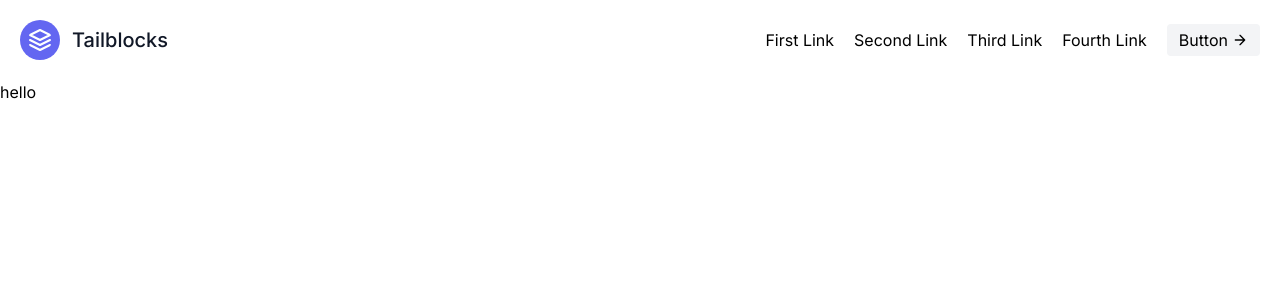
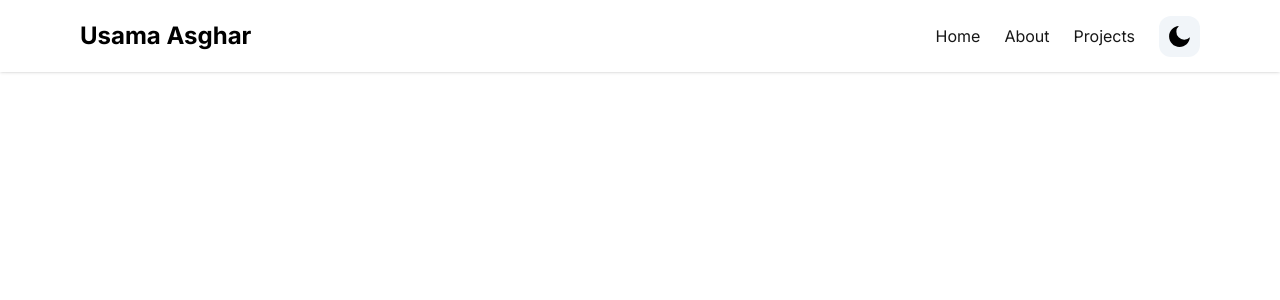
Before and after one commit to usama-asghar1/myPortfolio, a Next.js app in the folder portfolio/: page / in a window 1280 px wide. Shown: the top 300 px of the page. Built offline with nearby package versions, Linux system fonts and the light colour scheme.

Commit message:
header replaced with navbar

```diff
--- a/portfolio/package.json
+++ b/portfolio/package.json
@@ -13,9 +13,12 @@
     "eslint": "8.43.0",
     "eslint-config-next": "13.4.6",
     "next": "13.4.6",
+    "next-themes": "^0.2.1",
     "postcss": "8.4.24",
     "react": "18.2.0",
     "react-dom": "18.2.0",
+    "react-icons": "^4.10.1",
+    "react-scroll": "^1.8.9",
     "tailwindcss": "3.3.2"
   }
 }
--- a/portfolio/src/app/layout.js
+++ b/portfolio/src/app/layout.js
@@ -1,6 +1,8 @@
 import '../styles/globals.css'
 import { Inter } from 'next/font/google'
 import Header from '../components/header'
+import Navbar from '../components/navbar'
+
 
 const inter = Inter({ subsets: ['latin'] })
 
@@ -14,7 +16,8 @@
     <html lang="en">
 
       <body className={inter.className}>
-       <Header />
+       <Navbar />
+
        {children}
       </body>
     </html>
--- a/portfolio/src/app/page.js
+++ b/portfolio/src/app/page.js
@@ -1,9 +1,9 @@
-import Image from 'next/image'
+// import Image from 'next/image'
 
 export default function Home() {
   return (
    <div>
-      <h1>hello</h1>
+      <h1>hello hi</h1>
    </div>
   )
 }
--- a/portfolio/src/components/header.js
+++ b/portfolio/src/components/header.js
@@ -8,7 +8,7 @@
       <svg xmlns="http://www.w3.org/2000/svg" fill="none" stroke="currentColor" stroke-linecap="round" stroke-linejoin="round" stroke-width="2" className="w-10 h-10 text-white p-2 bg-indigo-500 rounded-full" viewBox="0 0 24 24">
         <path d="M12 2L2 7l10 5 10-5-10-5zM2 17l10 5 10-5M2 12l10 5 10-5"></path>
       </svg>
-      <span className="ml-3 text-xl">Tailblocks</span>
+      <span className="ml-3 text-xl">yo yo</span>
     </a>
     <nav className="md:ml-auto flex flex-wrap items-center text-base justify-center">
       <a className="mr-5 hover:text-gray-900">First Link</a>
--- /dev/null
+++ b/portfolio/src/components/navbar.js
@@ -0,0 +1,99 @@
+"use client" // this is a client component
+import React from "react"
+import { useState } from "react"
+import { Link } from "react-scroll";
+import { usePathname } from "next/navigation"
+import { useTheme } from "next-themes"
+import { RiMoonFill, RiSunLine } from "react-icons/ri"
+import { IoMdMenu, IoMdClose } from "react-icons/io"
+
+
+const NAV_ITEMS = [
+  {
+    label: "Home",
+    page: "home",
+  },
+  {
+    label: "About",
+    page: "about",
+  },
+  {
+    label: "Projects",
+    page: "projects",
+  },
+]
+
+export default function Navbar() {
+  const { systemTheme, theme, setTheme } = useTheme()
+  const currentTheme = theme === "system" ? systemTheme : theme
+  const pathname = usePathname()
+  const [navbar, setNavbar] = useState(false)
+  return (
+    <header className="w-full mx-auto  px-4 sm:px-20 fixed top-0 z-50 shadow bg-white dark:bg-stone-900 dark:border-b dark:border-stone-600">
+      <div className="justify-between md:items-center md:flex">
+        <div>
+          <div className="flex items-center justify-between py-3 md:py-5 md:block">
+            <Link to="home">
+              <div className="container flex items-center space-x-2">
+                <h2 className="text-2xl font-bold">Usama Asghar</h2>
+              </div>
+            </Link>
+            <div className="md:hidden">
+              <button
+                className="p-2 text-gray-700 rounded-md outline-none focus:border-gray-400 focus:border"
+                onClick={() => setNavbar(!navbar)}
+              >
+                {navbar ? <IoMdClose size={30} /> : <IoMdMenu size={30} />}
+              </button>
+            </div>
+          </div>
+        </div>
+
+        <div>
+          <div
+            className={`flex-1 justify-self-center pb-3 mt-8 md:block md:pb-0 md:mt-0 ${
+              navbar ? "block" : "hidden"
+            }`}
+          >
+            <div className="items-center justify-center space-y-8 md:flex md:space-x-6 md:space-y-0">
+              {NAV_ITEMS.map((item, idx) => {
+                return (
+                  <Link
+                    key={idx}
+                    to={item.page}
+                    className={
+                      "block lg:inline-block text-neutral-900  hover:text-neutral-500 dark:text-neutral-100"
+                    }
+                    activeClass="active"
+                    spy={true}
+                    smooth={true}
+                    offset={-100}
+                    duration={500}
+                    onClick={() => setNavbar(!navbar)}
+                  >
+                    {item.label}
+                  </Link>
+                )
+              })}
+              {currentTheme === "dark" ? (
+                <button
+                  onClick={() => setTheme("light")}
+                  className="bg-slate-100 p-2 rounded-xl"
+                >
+                  <RiSunLine size={25} color="black" />
+                </button>
+              ) : (
+                <button
+                  onClick={() => setTheme("dark")}
+                  className="bg-slate-100 p-2 rounded-xl"
+                >
+                  <RiMoonFill size={25} />
+                </button>
+              )}
+            </div>
+          </div>
+        </div>
+      </div>
+    </header>
+  )
+}
```
Also changed, not shown: portfolio/src/app/hooks/useScrollPosition.js (deleted), 1 other file (tests, documents, lock files or other folders).
